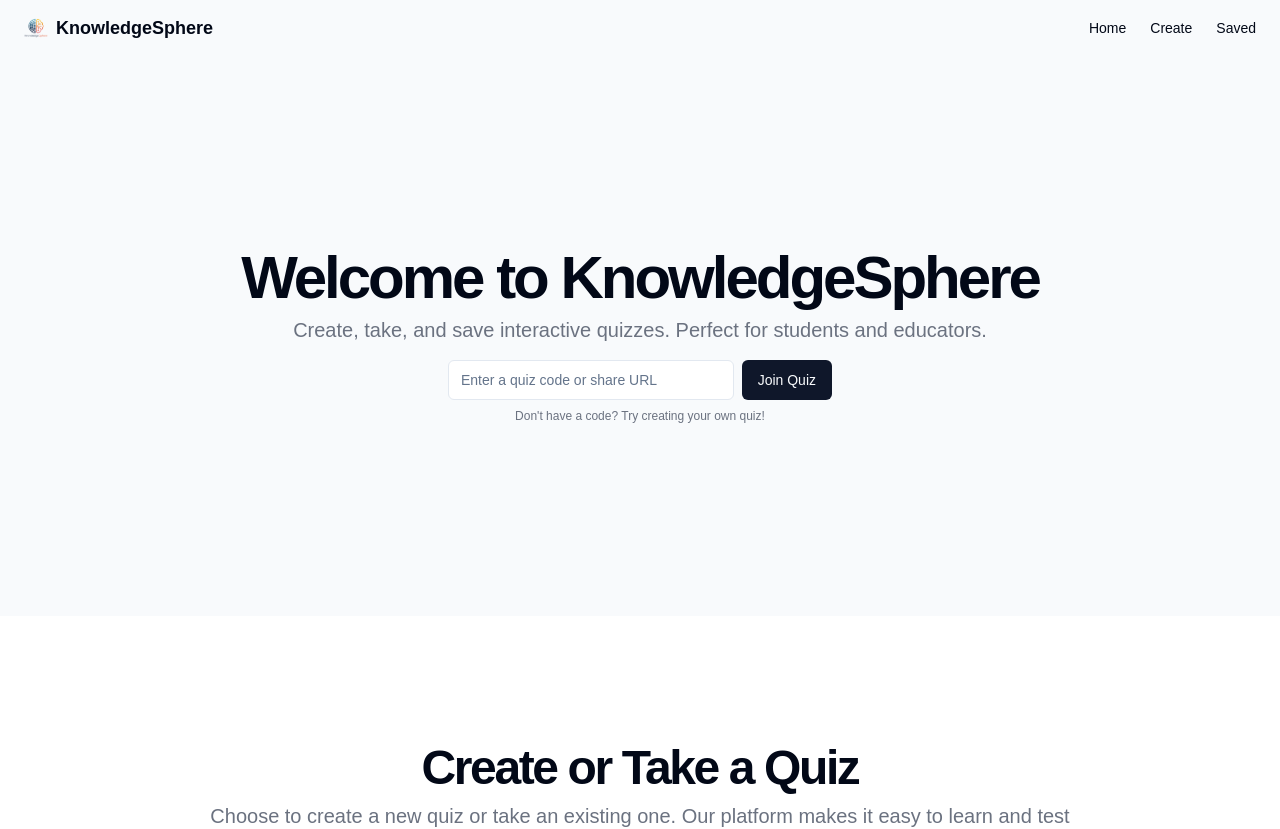
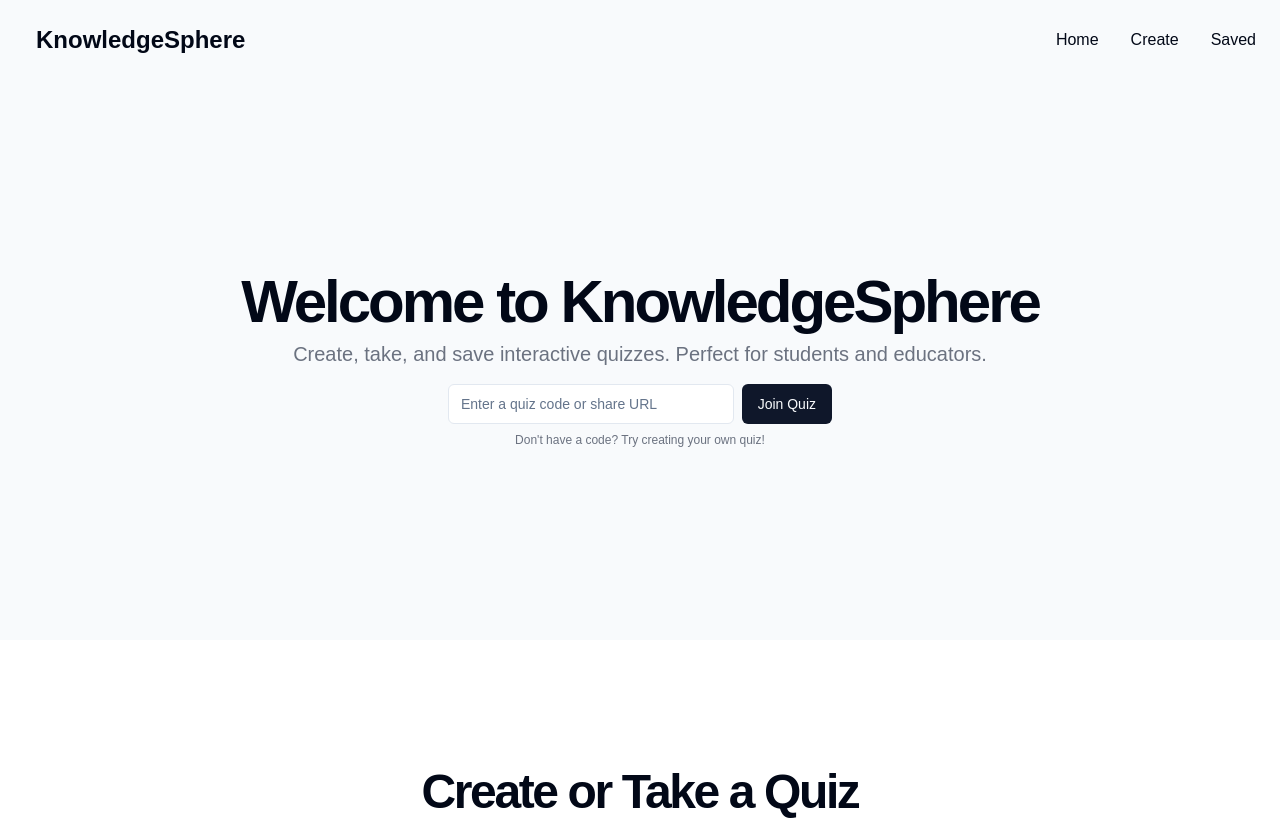
Before and after one commit to shagene/knowledgesphere, a Next.js app: page / in a window 1280 px wide. Shown: the top 829 px of the page. Built offline with nearby package versions, Linux system fonts and the light colour scheme.

Commit message:
Twaked the navbar

```diff
--- a/components/navigation.tsx
+++ b/components/navigation.tsx
@@ -3,26 +3,26 @@ import Image from "next/image"
 
 export function Navigation() {
   return (
-    <header className="px-4 lg:px-6 h-14 flex items-center bg-slate-50">
+    <header className="px-4 lg:px-6 h-20 flex items-center bg-slate-50">
       <Link className="flex items-center justify-center" href="/">
-        <Image
+        {/* <Image
           src="/knowledgesphere.png"
           alt="KnowledgeSphere Logo"
-          width={32}
-          height={32}
-          className="h-6 w-6"
+          width={48}
+          height={48}
+          className="h-12 w-12"
           priority
-        />
-        <span className="ml-2 text-lg font-semibold">KnowledgeSphere</span>
+        /> */}
+        <span className="ml-3 text-2xl font-semibold">KnowledgeSphere</span>
       </Link>
-      <nav className="ml-auto flex gap-4 sm:gap-6">
-        <Link className="text-sm font-medium hover:underline underline-offset-4" href="/">
+      <nav className="ml-auto flex gap-6 sm:gap-8">
+        <Link className="text-base font-medium hover:underline underline-offset-4" href="/">
           Home
         </Link>
-        <Link className="text-sm font-medium hover:underline underline-offset-4" href="/create">
+        <Link className="text-base font-medium hover:underline underline-offset-4" href="/create">
           Create
         </Link>
-        <Link className="text-sm font-medium hover:underline underline-offset-4" href="/saved">
+        <Link className="text-base font-medium hover:underline underline-offset-4" href="/saved">
           Saved
         </Link>
       </nav>
```
